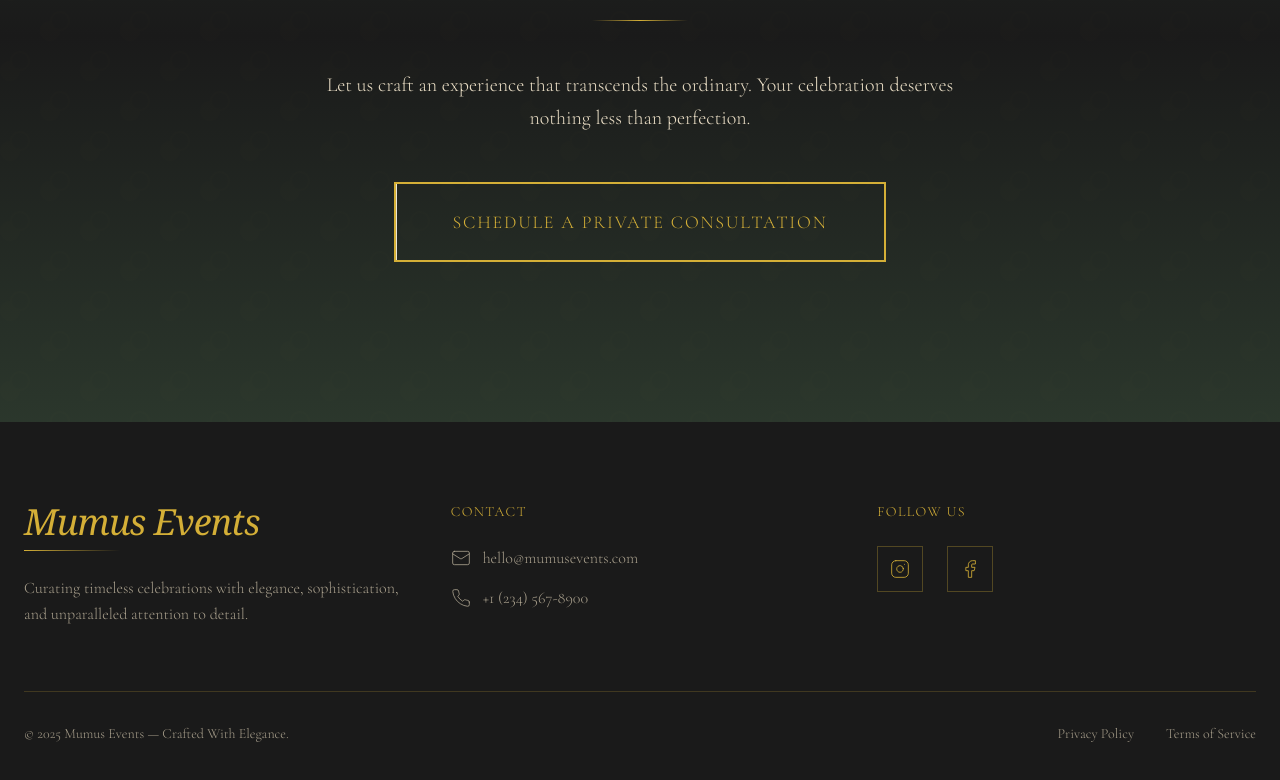
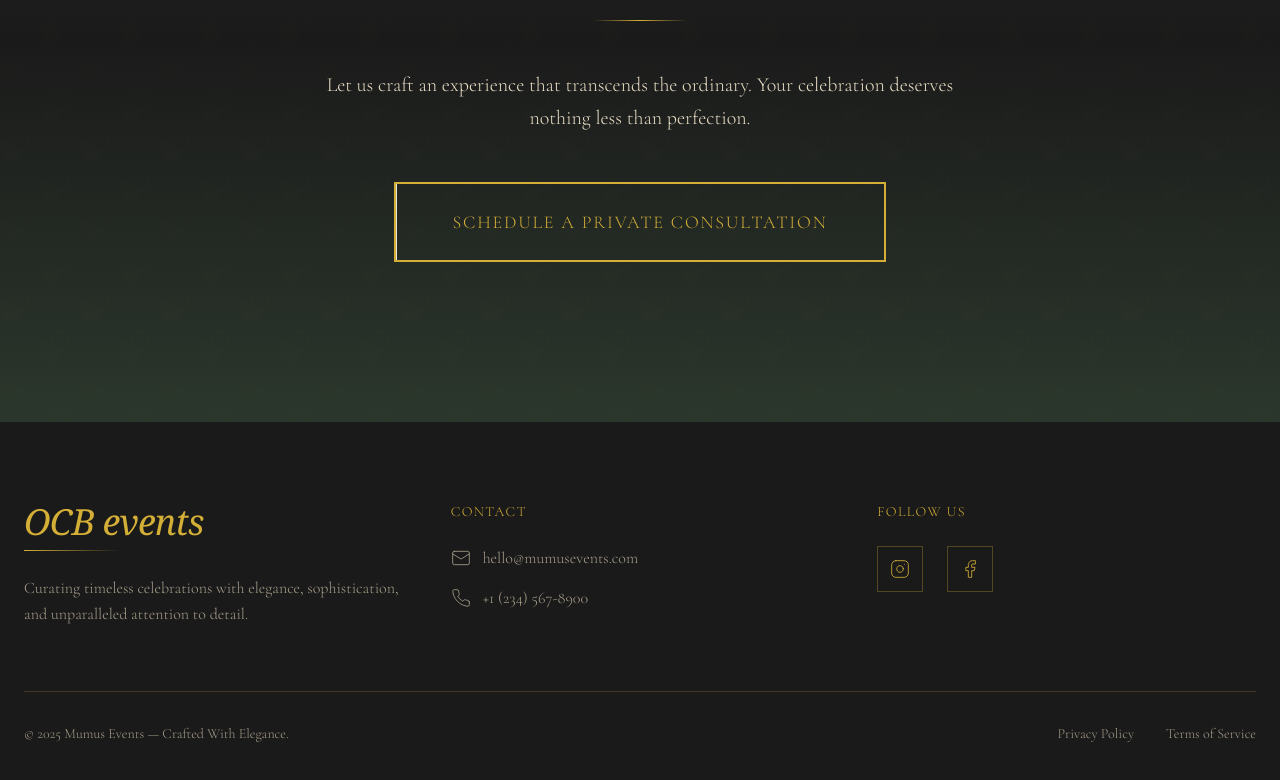
Before and after one commit to forextraderr612-lgtm/ocb-events-final, a React (Vite) app: page / in a window 1280 px wide. Shown: the part 4981-5761 px from the top of the page. Built offline with nearby package versions, Linux system fonts and the light colour scheme; a web font is replaced by a local one.

Commit message:
Updated Footer.tsx

```diff
--- a/src/components/Footer.tsx
+++ b/src/components/Footer.tsx
@@ -8,7 +8,7 @@ export default function Footer() {
           <div className="md:col-span-1">
             <div className="mb-6">
               <h3 className="font-serif text-4xl text-[#D4AF37] tracking-tight italic mb-2">
-                Mumus Events
+                OCB events
               </h3>
               <div className="w-24 h-px bg-gradient-to-r from-[#D4AF37] to-transparent" />
             </div>
```
